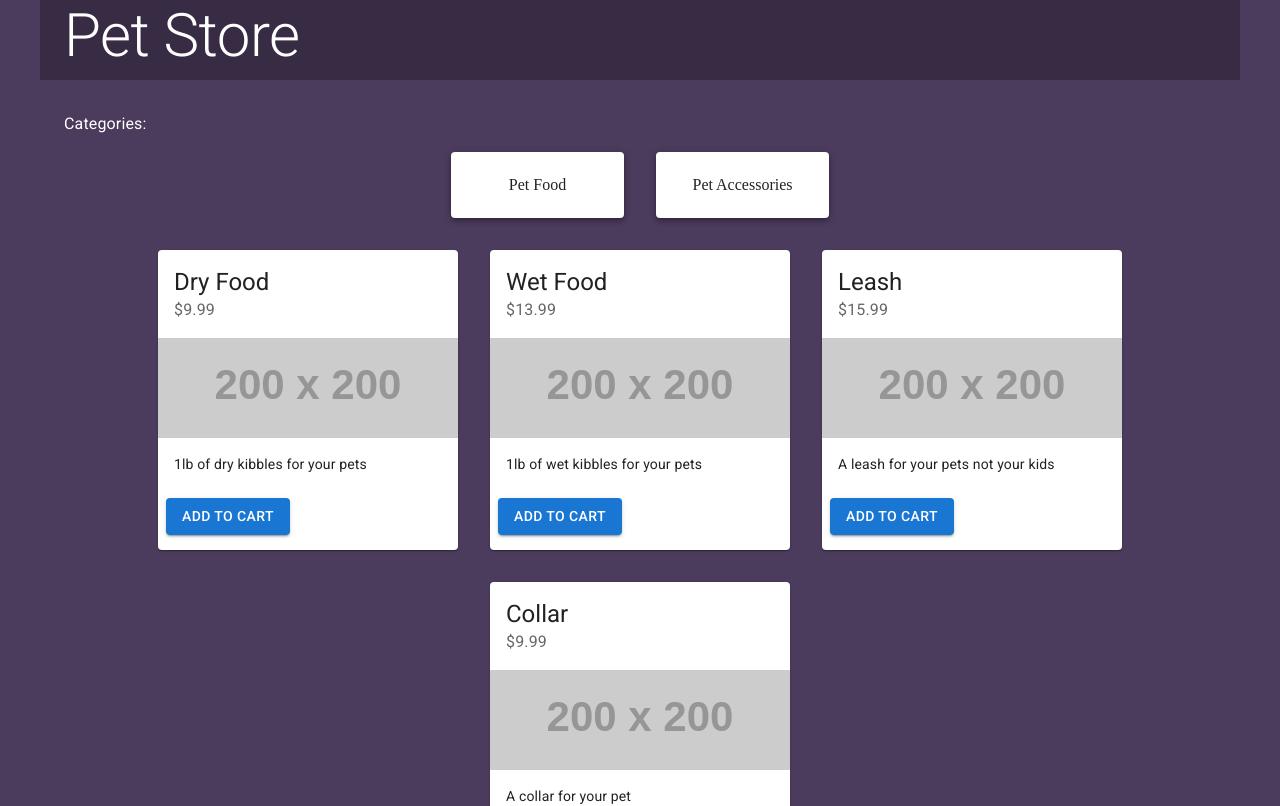
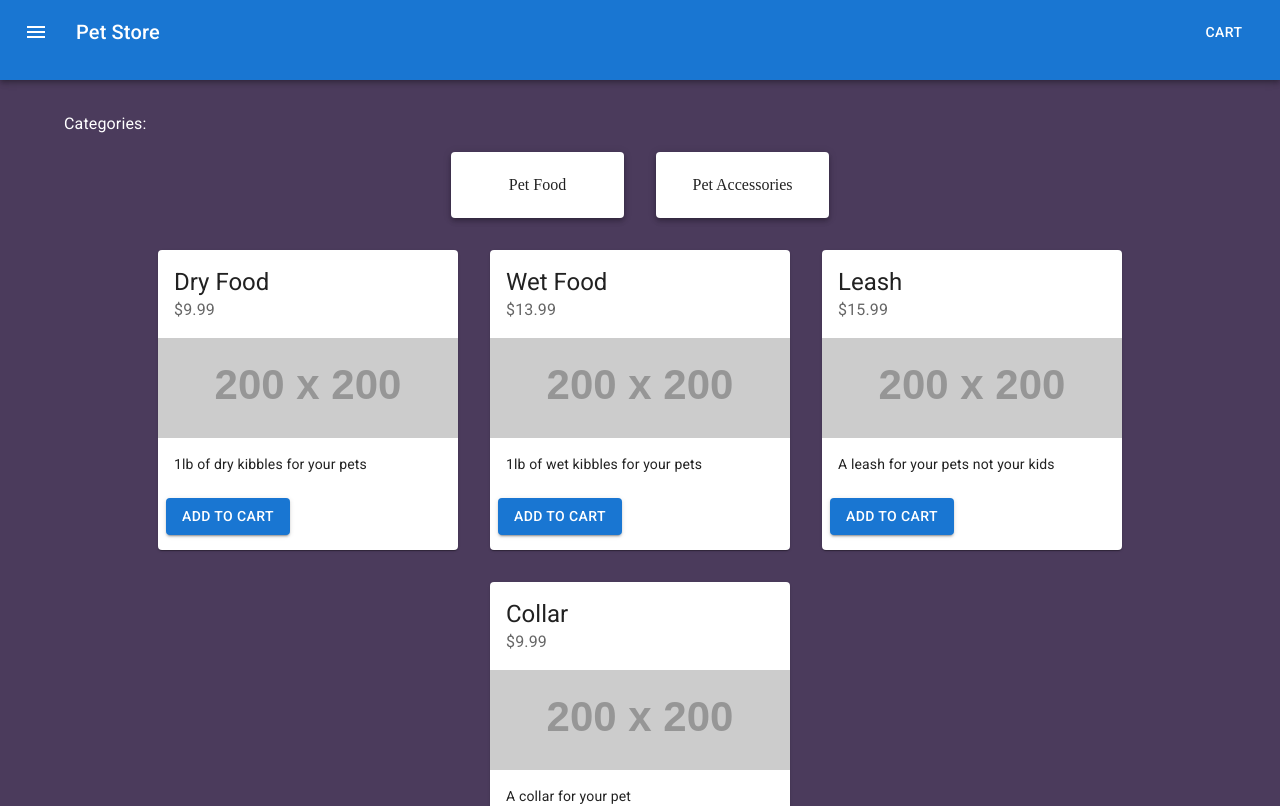
Before and after one commit to KawikaMiller/all-mart, a React (Create React App) app: page / in a window 1280 px wide. Shown: the top 806 px of the page. Built offline with nearby package versions, Linux system fonts and the light colour scheme.

Commit message:
update header with cart

```diff
--- a/package.json
+++ b/package.json
@@ -5,6 +5,7 @@
   "dependencies": {
     "@emotion/react": "^11.11.0",
     "@emotion/styled": "^11.11.0",
+    "@mui/icons-material": "^5.11.16",
     "@mui/material": "^5.13.2",
     "@testing-library/jest-dom": "^5.16.5",
     "@testing-library/react": "^13.4.0",
--- a/src/Components/Header/index.jsx
+++ b/src/Components/Header/index.jsx
@@ -1,12 +1,34 @@
 import React from "react";
-import { Container, Typography } from "@mui/material";
+import { Typography } from "@mui/material";
+import AppBar from '@mui/material/AppBar';
+import Box from '@mui/material/Box';
+import Toolbar from '@mui/material/Toolbar';
+import Button from '@mui/material/Button';
+import IconButton from '@mui/material/IconButton';
+import MenuIcon from '@mui/icons-material/Menu';
 
 function Header(props) {
 
   return(
-    <Container component='header' id='storeHeader'>
-      <Typography variant="h2" component='h2'>Pet Store</Typography>
-    </Container>
+    <Box component='header' id='storeHeader' sx={{ flexGrow: 1 }}>
+      <AppBar position="static">
+        <Toolbar>
+          <IconButton
+            size="large"
+            edge="start"
+            color="inherit"
+            aria-label="menu"
+            sx={{ mr: 2 }}
+          >
+            <MenuIcon />
+          </IconButton>
+          <Typography variant="h6" component="div" sx={{ flexGrow: 1 }}>
+            Pet Store
+          </Typography>
+          <Button color="inherit">Cart</Button>
+        </Toolbar>
+      </AppBar>
+    </Box>
   )
 
 }
--- a/src/index.css
+++ b/src/index.css
@@ -17,6 +17,7 @@ main {
 header {
   height: var(--heightHeaderFooter);
   background-color: rgba(0, 0, 0, 25%);
+  margin: 0;
 }
 
 footer {
```
Also changed, not shown: 1 other file (tests, documents, lock files or other folders).
